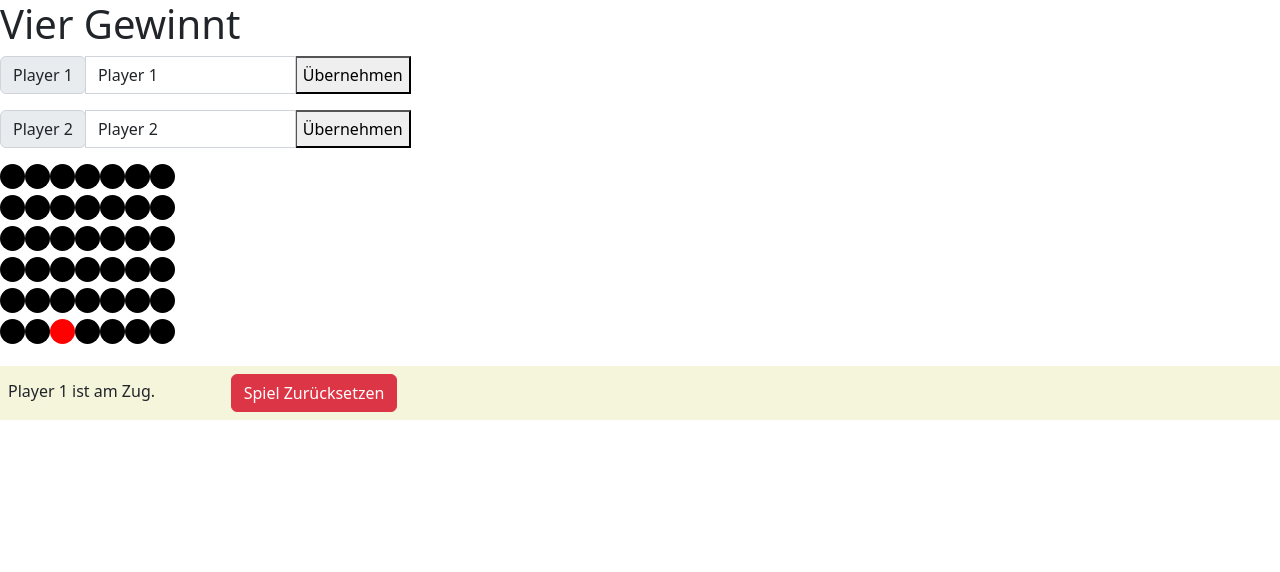
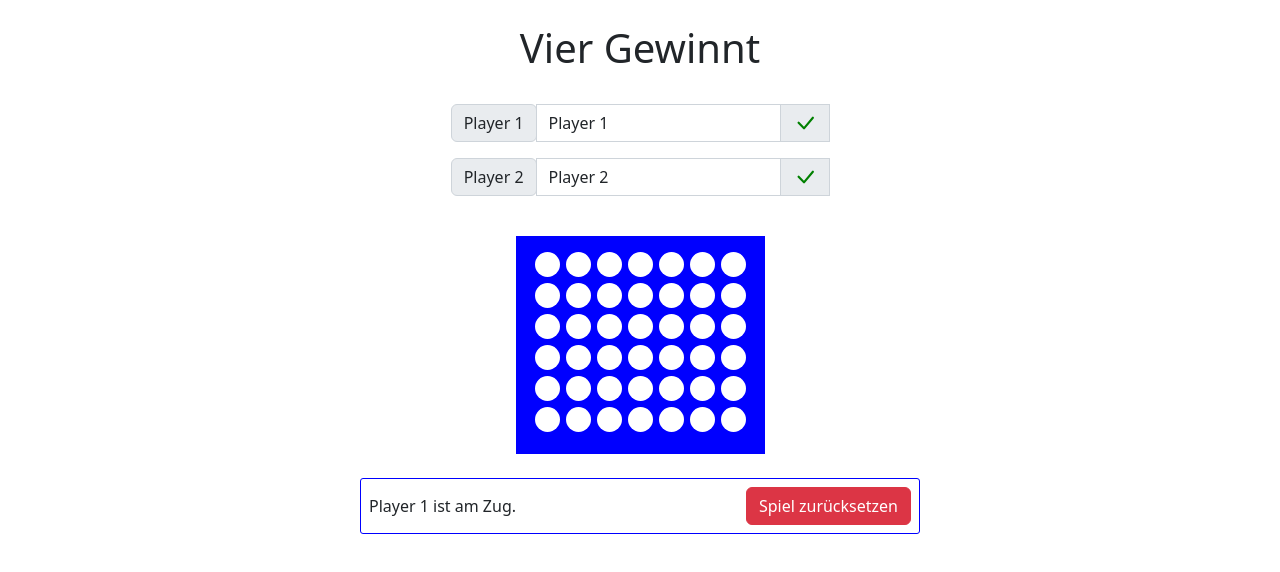
Before and after one commit to alexander-foerster/viergewinnt, an Angular app: page / in a window 1280 px wide. Shown: the top 572 px of the page. Built offline with nearby package versions, Linux system fonts and the light colour scheme.

Commit message:
Echte Spielsteine eingebaut und optische Verfeinerungen

```diff
--- a/package.json
+++ b/package.json
@@ -10,7 +10,10 @@
     "heroku-postbuild": "ng build --configuration \"production\""
   },
   "private": true,
-  "engines": { "node": "18.12.1", "npm": "6.14.17"},
+  "engines": {
+    "node": "18.12.1",
+    "npm": "6.14.17"
+  },
   "start": "node server.js",
   "dependencies": {
     "@angular/animations": "^15.0.0",
@@ -26,6 +29,7 @@
     "@ng-bootstrap/ng-bootstrap": "^14.0.0",
     "@popperjs/core": "^2.11.6",
     "bootstrap": "^5.2.3",
+    "bootstrap-icons": "^1.10.3",
     "express": "^4.18.2",
     "path": "^0.12.7",
     "rxjs": "~7.5.0",
--- /dev/null
+++ b/src/app/Token.ts
@@ -0,0 +1,8 @@
+export class Token {
+
+    istGelb: boolean;
+
+    constructor( istGelb: boolean ) {
+        this.istGelb = istGelb;
+    }
+}
--- a/src/app/app.component.html
+++ b/src/app/app.component.html
@@ -1,14 +1,16 @@
-<h1>Vier Gewinnt</h1>
+<h1 class="row justify-content-center py-4">Vier Gewinnt</h1>
 
-<div class="row">
-  <div class="col-sm-4">
+<div class="row justify-content-center">
+  <div class="col-lg-4">
     <app-player [(playerName)]="player1Name" [playerNumber]="1"></app-player>
   </div>
 </div>
-<div class="row">
-  <div class="col-sm-4">
-    <app-player [playerName]="player2Name" [playerNumber]="2"></app-player>
+<div class="row justify-content-center">
+  <div class="col-lg-4">
+    <app-player [(playerName)]="player2Name" [playerNumber]="2"></app-player>
   </div>
 </div>
 
-<app-board [player1Name]="player1Name" [player2Name]="player2Name"></app-board>
+<app-board
+  [player1Name]="player1Name" [player2Name]="player2Name">
+</app-board>
--- a/src/app/board/board.component.css
+++ b/src/app/board/board.component.css
@@ -0,0 +1,6 @@
+section {
+    float: left;
+  }
+aside {
+    float: right;
+}
--- a/src/app/board/board.component.html
+++ b/src/app/board/board.component.html
@@ -1,14 +1,16 @@
-<div>
-    <div *ngFor="let row of fields; let rowIndex = index">
-        <app-field *ngFor="let field of fields[numRows - rowIndex - 1]; let colIndex = index" [onoff]="fields[numRows - rowIndex - 1][colIndex]" (change)="legeStein(colIndex)"></app-field>
+<div class="d-flex">
+    <div class="p-3 mt-4 mx-auto" style="background-color: blue">
+        <div *ngFor="let row of fields; let rowIndex = index">
+            <app-field *ngFor="let field of fields[numRows - rowIndex - 1]; let colIndex = index" [token]="fields[numRows - rowIndex - 1][colIndex]" (change)="legeStein(colIndex)"></app-field>
+        </div>
     </div>
 </div>
 
-<div style="background-color: beige; padding: 0.5em; margin-top: 1em;">
-    <span style="margin-right: 2cm">{{currentPlayerName}} ist am Zug.</span>
-    <button type="button" class="btn btn-danger" (click)="reset()">Spiel Zurücksetzen</button>
+<div class="d-flex">
+    <div class="mt-4 mx-auto align-items-center" style="min-width: 35em; border-style: solid; border-radius: 3px;  border-width: 1px;  border-color: blue; padding: 0.5em;">
+        <div class="d-flex align-items-center" style="justify-content: space-between;">
+            <span style="margin-right: 3em">{{currentPlayerName}} ist am Zug.</span>
+            <button type="button" class="btn btn-danger" (click)="reset()">Spiel zurücksetzen</button>
+        </div>
+    </div>
 </div>
-
-<div>
-
-</div>
--- a/src/app/board/board.component.ts
+++ b/src/app/board/board.component.ts
@@ -1,4 +1,5 @@
 import { Component, Input } from '@angular/core';
+import { Token } from '../Token';
 
 @Component({
   selector: 'app-board',
@@ -10,7 +11,7 @@ export class BoardComponent {
   static readonly numCols = 7;
 
   // Zeile x Spalte
-  fields: boolean[][] = new Array(BoardComponent.numRows).fill(false).map(x => Array(BoardComponent.numCols).fill(false));
+  fields: Token[][] = new Array(BoardComponent.numRows).fill(null).map(x => Array(BoardComponent.numCols).fill(null));
 
   private gelbIstAmZug = true;
 
@@ -21,7 +22,7 @@ export class BoardComponent {
   player2Name = 'Player 2';
 
   public ngOnInit() {
-    this.fields[0][2] = true;
+
   }
 
   get numRows() {
@@ -35,20 +36,17 @@ export class BoardComponent {
       return this.player2Name;
   }
 
-  flipValue(rowIndex: number, colIndex: number) {
-    this.fields[rowIndex][colIndex] = !this.fields[rowIndex][colIndex];
-  }
-
   // gibt true zurück, wenn der Stein gelegt werden konnte
   legeStein(colIndex: number): boolean {
     let row=0;
     for(; row<BoardComponent.numRows; ++row) {
-      if(this.fields[row][colIndex] == false)
+      if(this.fields[row][colIndex] == null)
         break;
     }
 
     if(row<BoardComponent.numRows) {
-      this.fields[row][colIndex] = true;
+      this.fields[row][colIndex] = new Token(this.gelbIstAmZug);
+      this.gelbIstAmZug = !this.gelbIstAmZug;
       return true;
     } else
       return false;
@@ -56,9 +54,8 @@ export class BoardComponent {
   }
 
   reset() {
-    for(let row=0; row<BoardComponent.numRows; ++row)
-      for(let col=0; col<BoardComponent.numCols; ++col)
-        this.fields[row][col] = false;
+    this.fields = new Array(BoardComponent.numRows).fill(null).map(x => Array(BoardComponent.numCols).fill(null));
+    this.gelbIstAmZug = true;
   }
 
 }
--- a/src/app/field/field.component.css
+++ b/src/app/field/field.component.css
@@ -5,4 +5,5 @@
     border-radius: 50%;
     display: inline-block;
     cursor: pointer;
+    margin: 0px 3px;
   }
--- a/src/app/field/field.component.ts
+++ b/src/app/field/field.component.ts
@@ -1,4 +1,5 @@
 import { Component, Input, Output, EventEmitter, OnChanges, SimpleChanges } from '@angular/core';
+import { Token } from '../Token';
 
 @Component({
   selector: 'app-field',
@@ -8,18 +9,21 @@ import { Component, Input, Output, EventEmitter, OnChanges, SimpleChanges } from
 export class FieldComponent {
 
   @Input()
-  onoff: boolean = false;
+  token?: Token;
   public color = 'blue';
 
   @Output()
   change = new EventEmitter();
 
   private updateColor() {
-    if(this.onoff) {
-      this.color = 'red'
+    if(this.token != null) {
+      if(this.token.istGelb)
+        this.color = 'yellow';
+      else
+        this.color = 'red';
     }
     else {
-      this.color = 'black'
+      this.color = 'white'
     }
   }
 
--- a/src/app/player/player.component.html
+++ b/src/app/player/player.component.html
@@ -1,8 +1,12 @@
-<div class="input-group mb-3">
+<div class="input-group px-3 pb-3">
   <div class="input-group-prepend">
     <label class="input-group-text" id="basic-addon1">Player {{playerNumber}}</label>
   </div>
   <input id="name" type="text" class="form-control" placeholder="Name" aria-label="Player 1 Name" aria-describedby="basic-addon1"
     [(ngModel)]="playerName"/>
-  <button (click)="acceptChanges()">Übernehmen</button>
-</div>
+    <button class="input-group-text" (click)="acceptChanges()">
+      <svg xmlns="http://www.w3.org/2000/svg" width="24" height="24" fill="green" class="bi bi-check-lg" viewBox="0 0 16 16">
+        <path d="M12.736 3.97a.733.733 0 0 1 1.047 0c.286.289.29.756.01 1.05L7.88 12.01a.733.733 0 0 1-1.065.02L3.217 8.384a.757.757 0 0 1 0-1.06.733.733 0 0 1 1.047 0l3.052 3.093 5.4-6.425a.247.247 0 0 1 .02-.022Z"/>
+      </svg>
+    </button>
+  <div>
```
Also changed, not shown: 1 other file (tests, documents, lock files or other folders).
